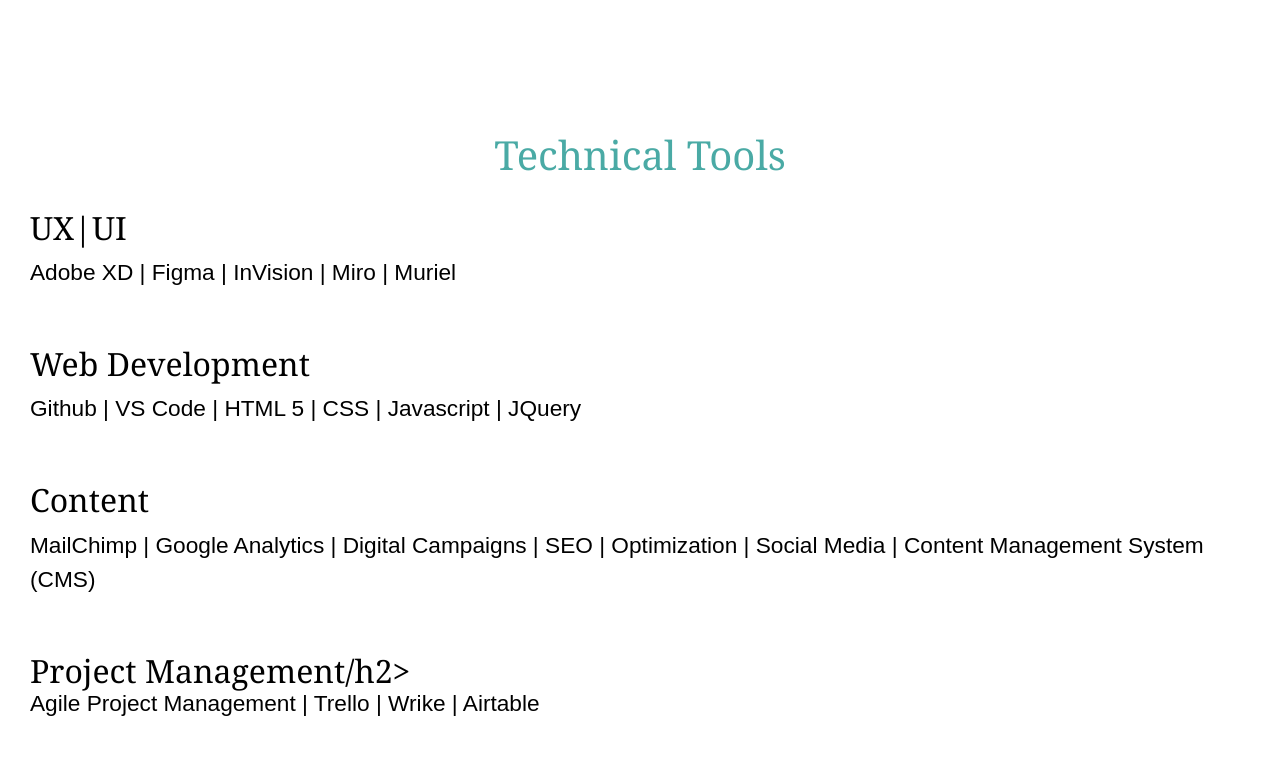
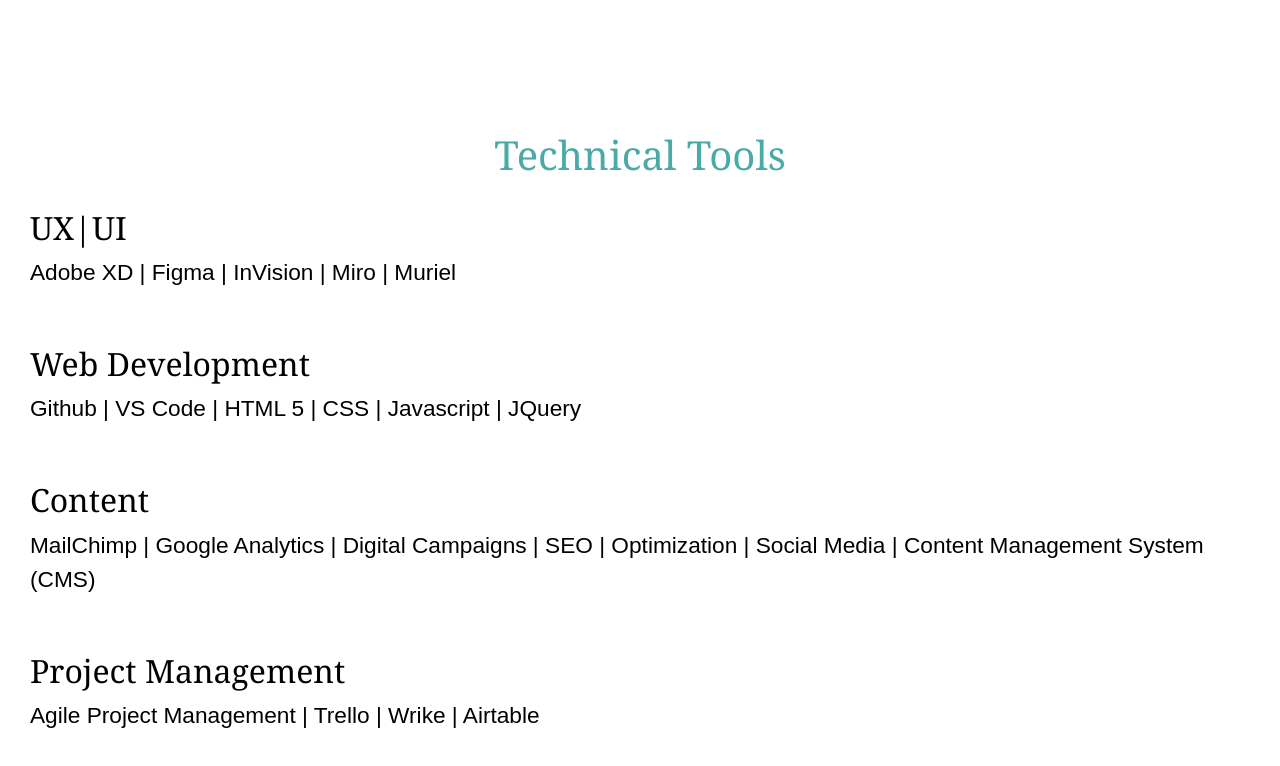
Before and after one commit to Yaberra/portfolio2, a plain HTML site: page skills.html in a window 1280 px wide. Shown: the part 949-1715 px from the top of the page. Drawn offline with nearby package versions, Linux system fonts and the light colour scheme.

Commit message:
extra bracket

```diff
--- a/skills.html
+++ b/skills.html
@@ -89,7 +89,7 @@
     <p>MailChimp | Google Analytics | Digital Campaigns | SEO | Optimization | Social Media | Content Management System (CMS)</p>
   </div>
   <div class="flex_item">
-    <h2>Project Management/h2>
+    <h2>Project Management</h2>
     <p>Agile Project Management | Trello | Wrike | Airtable  </p>
   </div>
  <br/>
```
